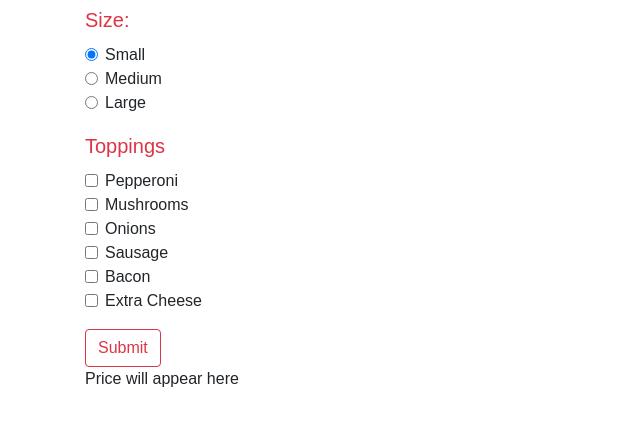
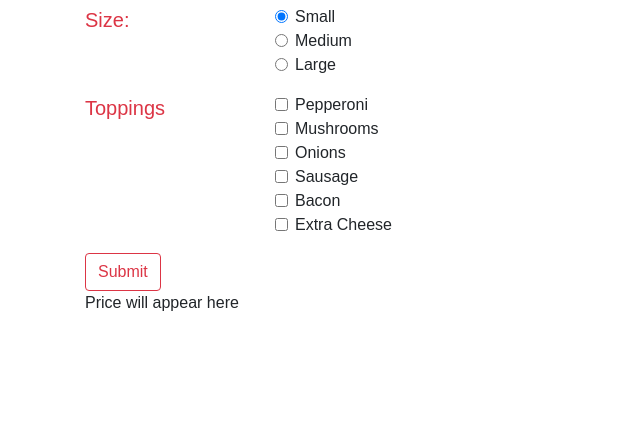
Before and after one commit to amcgladd/pizza, a plain HTML site: page index.html in a window 1280 px wide. Shown: the part 51-476 px from the top of the page, without its empty margins (0-640 px from the left). Drawn offline with Linux system fonts and the light colour scheme; a web font is replaced by a local one.

Commit message:
add rows and cols to order form

```diff
--- a/index.html
+++ b/index.html
@@ -16,7 +16,13 @@
 
       <!--Size Input-->
       <div class="form-group">
+        <div class="row">
+
+          <div class="col-md-2">
             <label class="text-danger  question-header" for="size">Size:</label>
+          </div>
+
+          <div class="col-md-4">
             <div class="form-check">
               <input class="form-check-input" type="radio" name="sizeRadios" id="sizeSmall" value="Small" checked>
               <label class="form-check-label" for="sizeSmall">
@@ -36,10 +42,17 @@
               </label>
             </div>
           </div>
-
+        </div>
+      </div>
       <!--Toppings Input-->
       <div class="form-group">
+        <div class="row">
+          <div class="col-md-2">
             <label class="text-danger question-header" for="toppings">Toppings</label>
+          </div>
+          <div class="col-md-4">
+
+
             <div class="form-check">
               <input class="form-check-input" type="checkbox" value="Pepperoni" id="pepperoniTopping">
               <label class="form-check-label" for="pepperoniTopping">
@@ -77,6 +90,8 @@
               </label>
             </div>
           </div>
+        </div>
+      </div>
 
       <button class="btn btn-outline-danger" type="submit" name="button">Submit</button>
 
```
Lines whose indentation alone changed are shown as unchanged.
